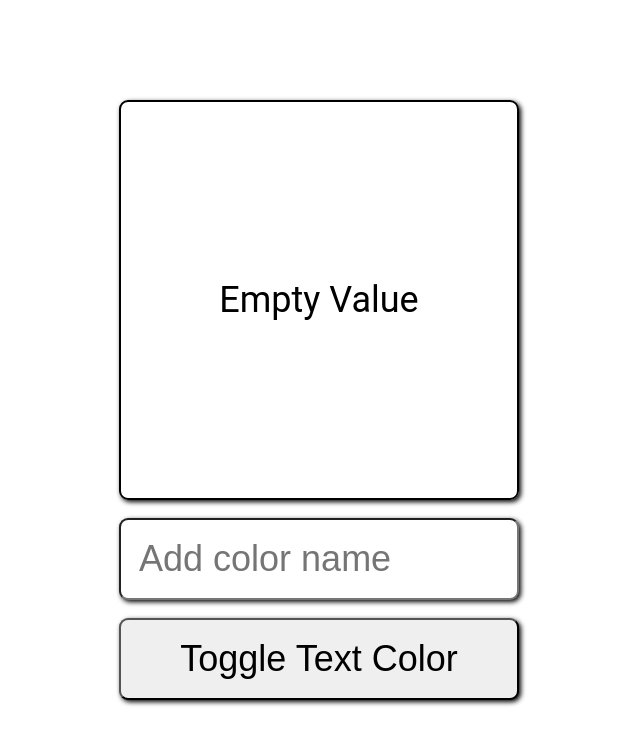
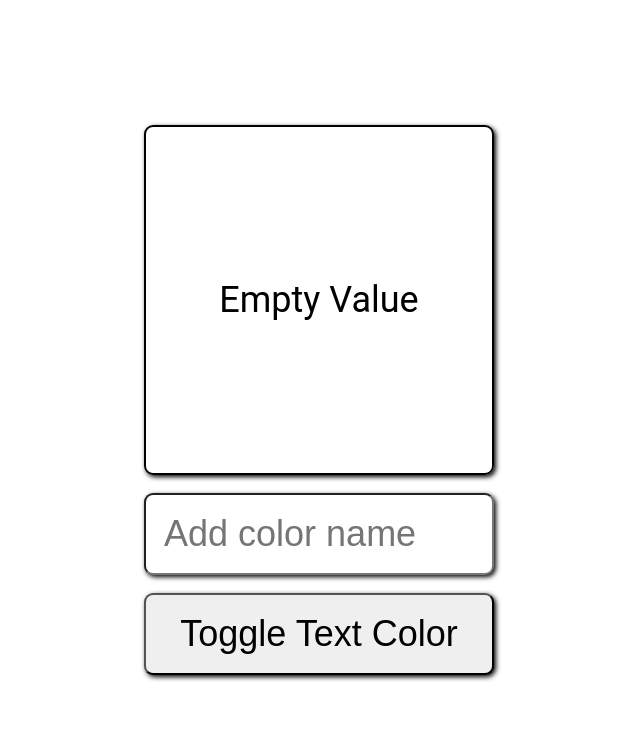
Before and after one commit to Rizwan2005khan/ColorChangers-react-project, a React (Vite) app: page / in a window 1280 px wide. Shown: the top 744 px of the page, without its empty margins (321-961 px from the left). Built offline with nearby package versions, Linux system fonts and the light colour scheme.

Commit message:
Update index.css

```diff
--- a/src/index.css
+++ b/src/index.css
@@ -25,8 +25,8 @@ body {
 }
 
 .square {
-  width: 400px;
-  height: 400px;
+  width: 350px;
+  height: 350px;
   border: 2px solid #000;
   box-shadow: 2px 2px 5px #000;
   border-radius: 0.25rem;
@@ -40,7 +40,7 @@ body {
 
 form {
   width: 88%;
-  max-width: 400px;
+  max-width: 350px;
   margin: 0 auto;
 }
 
```
